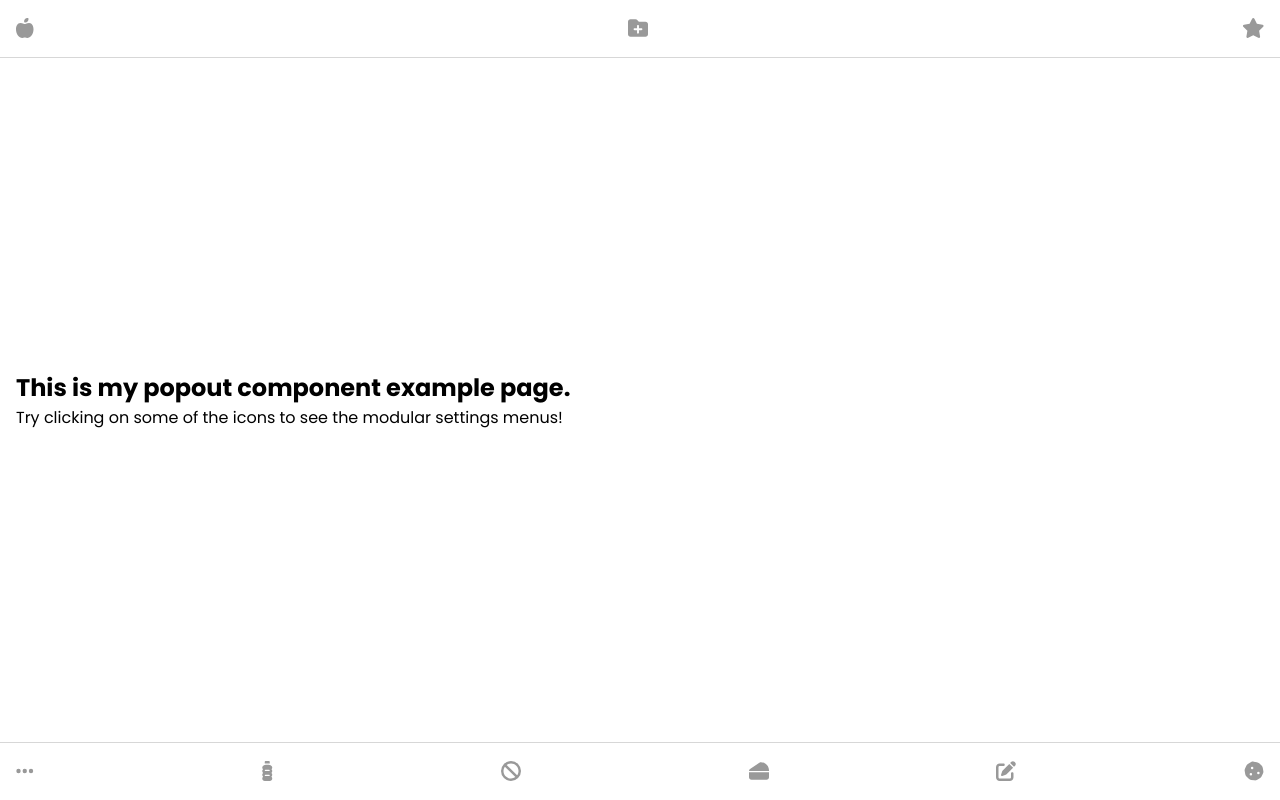
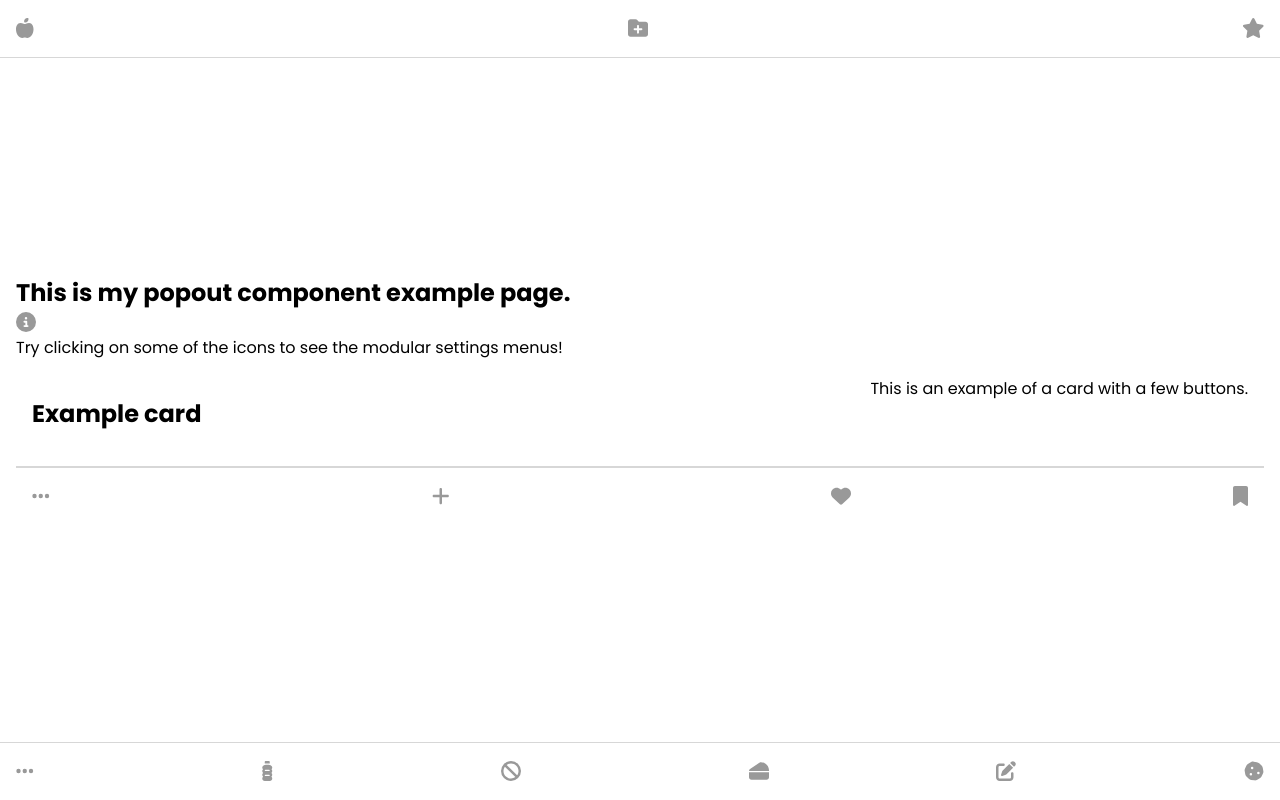
Before and after one commit to igaboo/dropdown-component, a React (Create React App) app: page / in a window 1280 px wide. Built offline with nearby package versions, Linux system fonts and the light colour scheme.

Commit message:
added menu examples

```diff
--- a/src/App.js
+++ b/src/App.js
@@ -17,6 +17,11 @@ import {
   faPenToSquare,
   faRotateRight,
   faRotateLeft,
+  faCircleInfo,
+  faBookmark,
+  faPlus,
+  faHeart,
+  faHeartCrack,
 } from "@fortawesome/free-solid-svg-icons";
 import { FontAwesomeIcon } from "@fortawesome/react-fontawesome";
 
@@ -31,6 +36,11 @@ export default function App() {
     menu7: true,
     menu8: true,
     menu9: true,
+    menu10: true,
+    menu11: true,
+    menu12: true,
+    menu13: true,
+    menu14: true,
   });
 
   const openMenu = (menu) => {
@@ -148,14 +158,166 @@ export default function App() {
             }}
             collapsed={menuState.menu2}
             position="top-right"
+            iconsOnly
           />
         </DropdownWrapper>
       </header>
       <section>
-        <h1>This is my popout component example page.</h1>
+        <div className="head">
+          <h1>This is my popout component example page. </h1>
+          <DropdownWrapper
+            menu="menu10"
+            openMenu={openMenu}
+            closeMenu={closeMenu}
+            state={menuState.menu10}
+            icon={faCircleInfo}
+          >
+            <DropdownMenu
+              buttons={[
+                {
+                  icon: faFilter,
+                  text: "Filter",
+                },
+                {
+                  icon: faTrash,
+                  text: "Delete",
+                },
+                {
+                  icon: faBan,
+                  text: "Stop",
+                },
+              ]}
+              closeMenu={() => {
+                closeMenu("menu10");
+              }}
+              collapsed={menuState.menu10}
+              position="top-center"
+              iconsOnly
+            />
+          </DropdownWrapper>
+        </div>
+
         <p>
           Try clicking on some of the icons to see the modular settings menus!
         </p>
+        <div className="card">
+          <header>
+            <h2>Example card</h2>
+            <p>This is an example of a card with a few buttons.</p>
+          </header>
+
+          <footer>
+            <DropdownWrapper
+              menu="menu11"
+              openMenu={openMenu}
+              closeMenu={closeMenu}
+              state={menuState.menu11}
+              icon={faEllipsis}
+            >
+              <DropdownMenu
+                buttons={[
+                  {
+                    icon: faFilter,
+                    text: "Filter",
+                  },
+                  {
+                    icon: faTrash,
+                    text: "Delete",
+                  },
+                  {
+                    icon: faBan,
+                    text: "Stop",
+                  },
+                ]}
+                closeMenu={() => {
+                  closeMenu("menu11");
+                }}
+                collapsed={menuState.menu11}
+                position="bottom-left"
+              />
+            </DropdownWrapper>
+            <DropdownWrapper
+              menu="menu13"
+              openMenu={openMenu}
+              closeMenu={closeMenu}
+              state={menuState.menu13}
+              icon={faPlus}
+            >
+              <DropdownMenu
+                buttons={[
+                  {
+                    icon: faFilter,
+                    text: "Filter",
+                  },
+                  {
+                    icon: faTrash,
+                    text: "Delete",
+                  },
+                  {
+                    icon: faBan,
+                    text: "Stop",
+                  },
+                ]}
+                closeMenu={() => {
+                  closeMenu("menu13");
+                }}
+                collapsed={menuState.menu13}
+                position="bottom-center"
+              />
+            </DropdownWrapper>
+            <DropdownWrapper
+              menu="menu14"
+              openMenu={openMenu}
+              closeMenu={closeMenu}
+              state={menuState.menu14}
+              icon={faHeart}
+            >
+              <DropdownMenu
+                buttons={[
+                  {
+                    icon: faHeart,
+                    color: "288,47,47",
+                    text: "Like",
+                  },
+                  {
+                    icon: faHeartCrack,
+                    color: "43,47,161",
+                    text: "Hate",
+                  },
+                ]}
+                closeMenu={() => {
+                  closeMenu("menu14");
+                }}
+                collapsed={menuState.menu14}
+                position="bottom-center"
+              />
+            </DropdownWrapper>
+            <DropdownWrapper
+              menu="menu12"
+              openMenu={openMenu}
+              closeMenu={closeMenu}
+              state={menuState.menu12}
+              icon={faBookmark}
+            >
+              <DropdownMenu
+                buttons={[
+                  {
+                    text: "Favorites",
+                  },
+                  {
+                    text: "Notes",
+                  },
+                ]}
+                closeMenu={() => {
+                  closeMenu("menu12");
+                }}
+                collapsed={menuState.menu12}
+                position="bottom-right"
+                textOnly
+              />
+            </DropdownWrapper>
+          </footer>
+        </div>
       </section>
       <footer>
         <DropdownWrapper
@@ -328,6 +490,7 @@ export default function App() {
             }}
             collapsed={menuState.menu7}
             position="bottom-center"
+            iconsOnly
           />
         </DropdownWrapper>
         <DropdownWrapper
@@ -387,6 +550,7 @@ export default function App() {
             }}
             collapsed={menuState.menu8}
             position="bottom-center"
+            textOnly
           />
         </DropdownWrapper>
         <DropdownWrapper
@@ -425,6 +589,7 @@ const DropdownWrapper = ({ state, menu, icon, openMenu, children }) => {
         style={{
           color: !state && "var(--active)",
         }}
+        className="btn-icon"
         onClick={() => openMenu(menu)}
       />
       {children}
```
